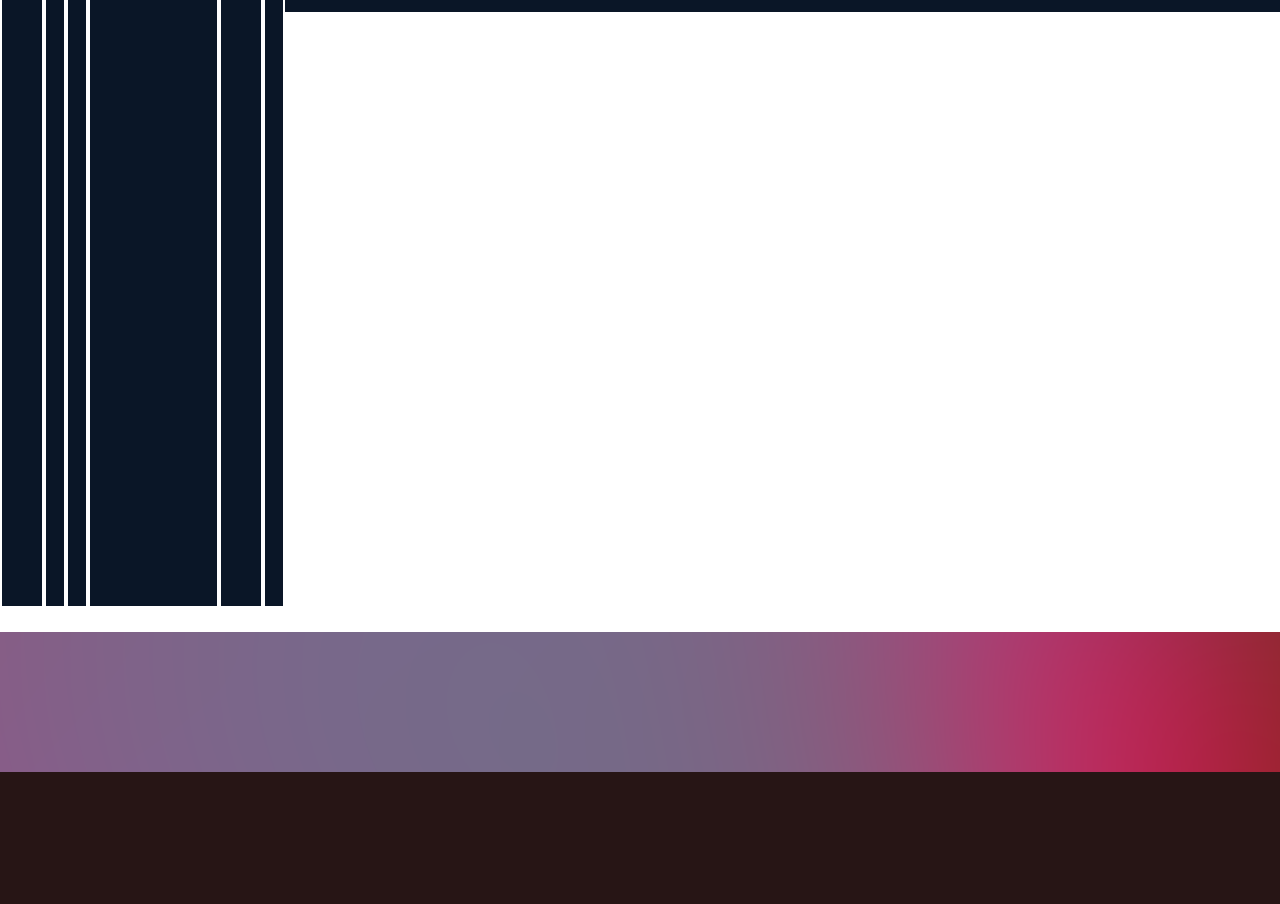
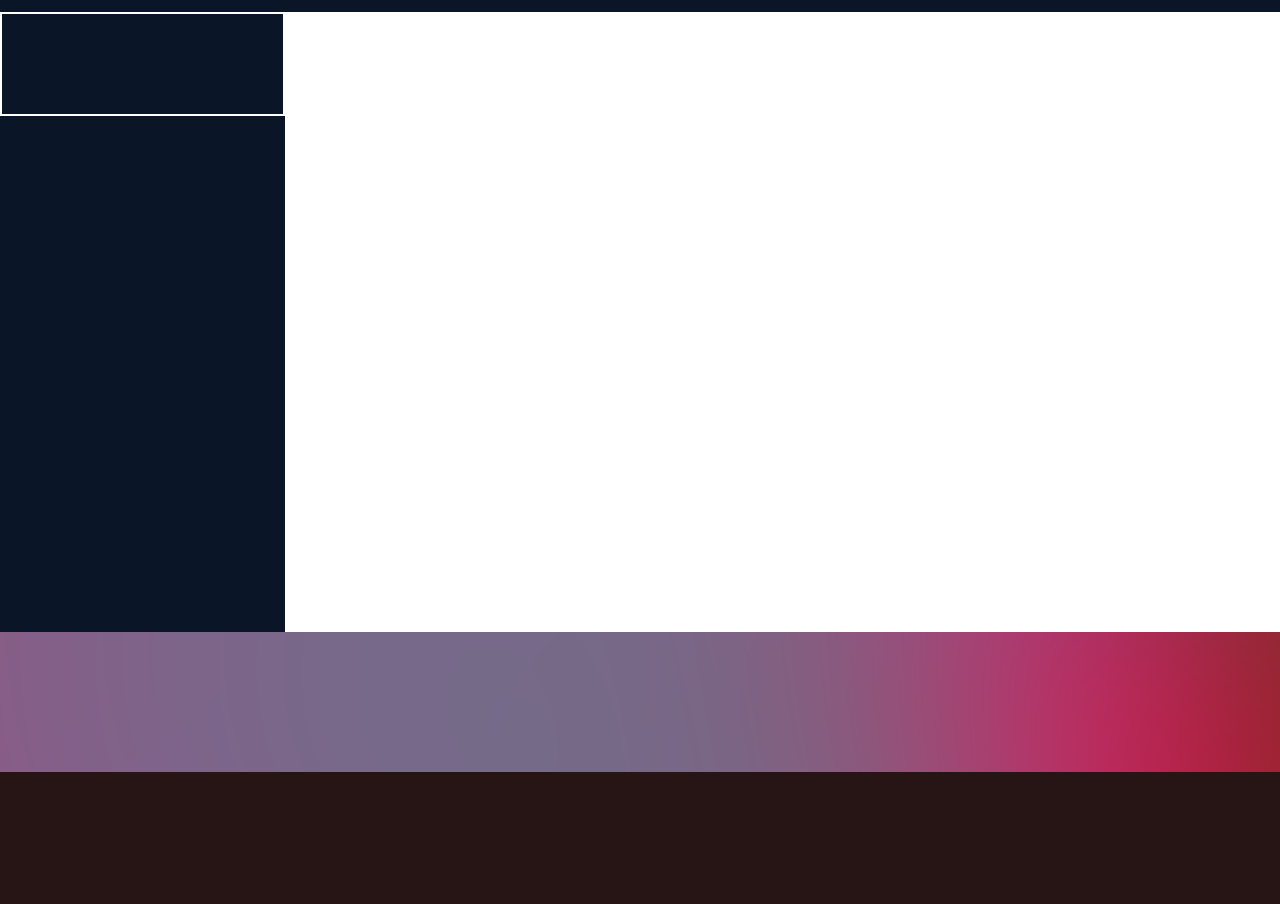
Before and after one commit to FuNCode-FNC/front_end, a plain HTML site: page index.html in a window 1280 px wide. Shown: the part 103-1007 px from the top of the page. Drawn offline with Linux system fonts and the light colour scheme; files whose address does not match are found by name.

Commit message:
Update main.css

```diff
--- a/static/css/main.css
+++ b/static/css/main.css
@@ -84,9 +84,11 @@
 
 .popular-container{
   display: grid;
-  grid-template-columns: 1fr 0.5fr 0.5fr 3fr 1fr 0.5fr;
+  grid-template-columns: 100% 0.5fr 0.5fr 3fr 1fr 0.5fr;
+  grid-template-rows: 1fr 5fr;
   width: 100%;
   height: 620px;
+  margin-top: 24px;
 
 
   background: #0A1627;
```
